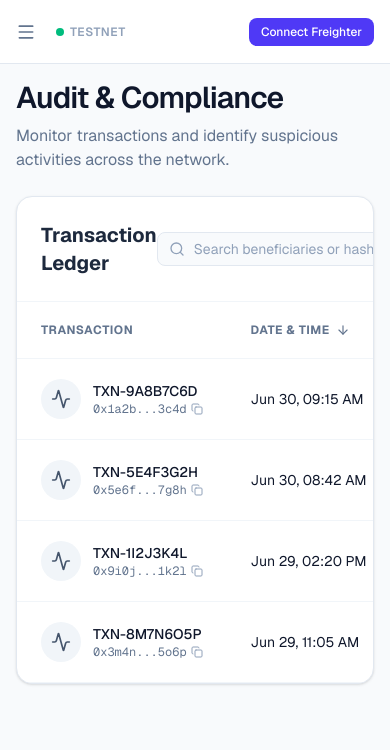
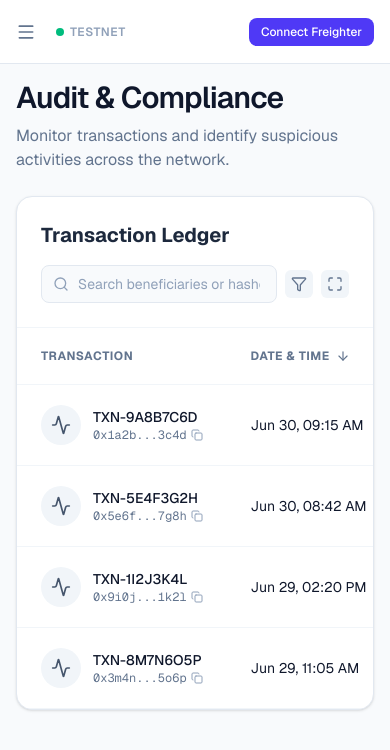
Before and after one commit to Dranyl-23/4PS-Nexus, a Next.js app in the folder web/: page /audit in a window 390 px wide. Shown: the top 750 px of the page. Built offline with nearby package versions, Linux system fonts and the light colour scheme.

Commit message:
style: fix squished search bar on audit mobile view

```diff
--- a/web/src/components/audit/AuditTable.tsx
+++ b/web/src/components/audit/AuditTable.tsx
@@ -96,17 +96,17 @@ export function AuditTable() {
   return (
     <>
       <div className={`bg-white rounded-2xl border border-slate-200 shadow-sm overflow-hidden flex flex-col ${isFullscreen ? 'fixed inset-0 z-50 rounded-none w-screen h-screen' : ''}`}>
-        <div className="px-6 py-6 border-b border-slate-100 flex justify-between items-center shrink-0">
+        <div className="px-6 py-6 border-b border-slate-100 flex flex-col md:flex-row md:justify-between md:items-center gap-4 shrink-0">
           <h2 className="text-xl font-bold text-slate-800">Transaction Ledger</h2>
-          <div className="flex items-center gap-3">
-            <div className="relative">
+          <div className="flex items-center gap-2 md:gap-3 w-full md:w-auto">
+            <div className="relative flex-1 md:flex-none">
               <Search className="w-4 h-4 absolute left-3 top-1/2 -translate-y-1/2 text-slate-400" />
               <input
                 type="text"
                 placeholder="Search beneficiaries or hashes..."
                 value={searchQuery}
                 onChange={(e) => setSearchQuery(e.target.value)}
-                className="pl-9 pr-4 py-1.5 bg-slate-50 border border-slate-200 rounded-lg text-sm text-slate-700 placeholder:text-slate-400 focus:outline-none focus:ring-2 focus:ring-blue-500/20 focus:border-blue-500 transition-all w-64 md:w-80"
+                className="pl-9 pr-4 py-2 md:py-1.5 bg-slate-50 border border-slate-200 rounded-lg text-sm text-slate-700 placeholder:text-slate-400 focus:outline-none focus:ring-2 focus:ring-blue-500/20 focus:border-blue-500 transition-all w-full md:w-80"
               />
             </div>
             <div className="relative">
```
